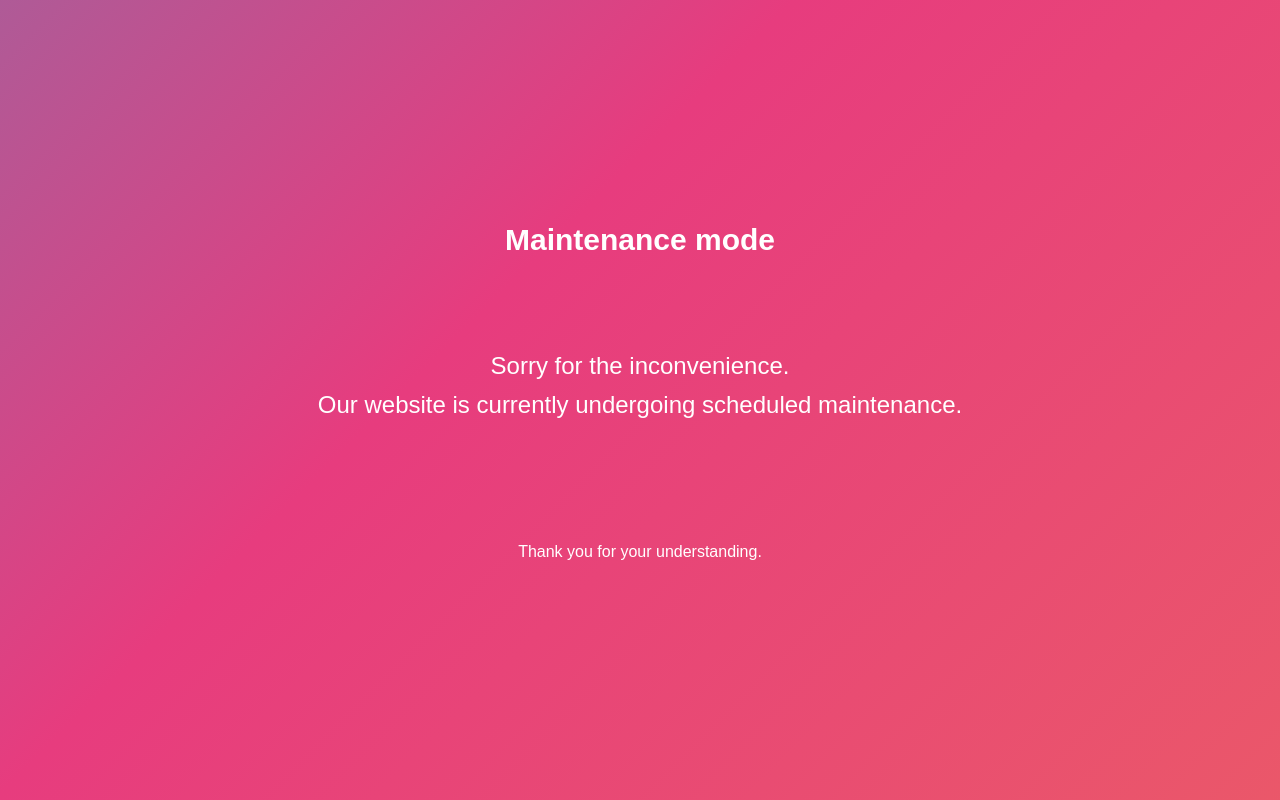
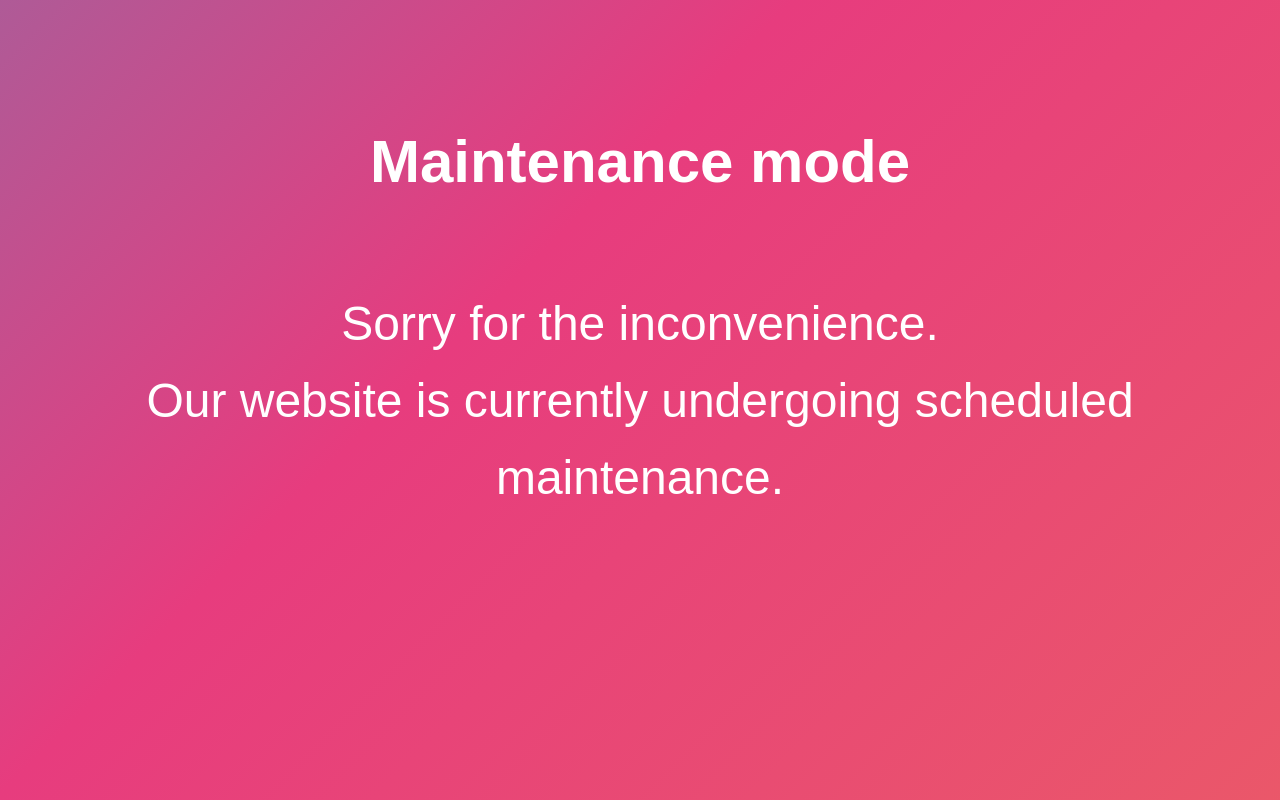
Before and after one commit to sentio-studio/sentio-studio, a plain HTML site: page index.html in a window 1280 px wide. Drawn offline with Linux system fonts and the light colour scheme.

Commit message:
Update index.html

```diff
--- a/index.html
+++ b/index.html
@@ -7,13 +7,14 @@ background: linear-gradient(-45deg, #EE7752, #E73C7E, #23A6D5, #23D5AB);
 background-size: 400% 400%;
 -webkit-animation: Gradient 15s ease infinite;
 -moz-animation: Gradient 15s ease infinite;
-animation: Gradient 15s ease infinite;}
+animation: Gradient 15s ease infinite;
+}
 .vh { height: 100%; align-items: center; display: flex; }
 .vh > div { width: 100%; text-align: center; vertical-align: middle; }
 img { max-width: 100%; }
 .wrap {text-align: center;}
-.wrap h1 {font-size: 30px;font-weight: 700;margin: 0 0 90px;}
-.wrap h2 {font-size: 24px;font-weight: 400;line-height: 1.6;margin: 0 0 80px;}
+.wrap h1 {font-size: 60px;font-weight: 700;margin: 0 0 90px;}
+.wrap h2 {font-size: 48px;font-weight: 400;line-height: 1.6;margin: 0 0 80px;}
 @-webkit-keyframes Gradient {
 0% {background-position: 0% 50%}
 50% {background-position: 100% 50%}
@@ -36,7 +37,6 @@ img { max-width: 100%; }
    <div class="wrap">
 	<h1>Maintenance mode</h1>
 	<h2><p>Sorry for the inconvenience.<br>Our website is currently undergoing scheduled maintenance.<br><br></p></h2>
-	<p>Thank you for your understanding.</p>
 	</div>
   </div>
 </div>
```
